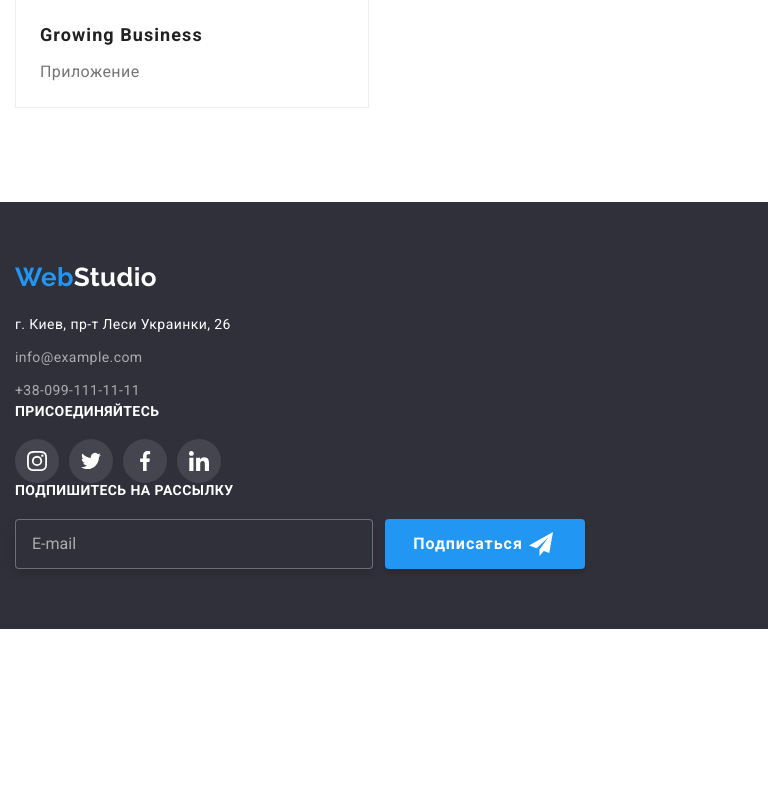
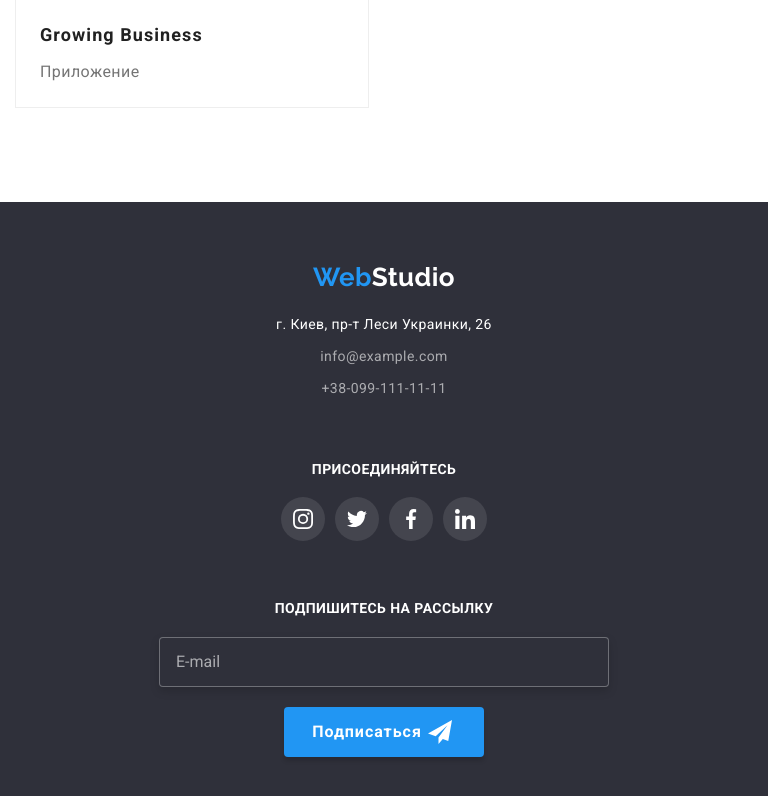
Before and after one commit to leo-layn/goit-markup-hw-08, a plain HTML site: page portfolio.html in a window 768 px wide. Shown: the part 2242-3038 px from the top of the page. Before the commit the page ends 2871 px from the top, so only its background shows below. Drawn offline with nearby package versions, Linux system fonts and the light colour scheme.

Commit message:
footer mobile/tablet

```diff
--- a/portfolio.html
+++ b/portfolio.html
@@ -207,6 +207,8 @@
                 </ul>
             </div>
         </section>
+
+        <script src="./js/mobile-menu.js"></script>
     </main>
 
     <footer class="footer">
--- a/scss/components/_footer.scss
+++ b/scss/components/_footer.scss
@@ -2,13 +2,20 @@ footer {
     background-color: $bg-color-section-black;
     padding-top: 60px;
     padding-bottom: 60px;
+
+    @media screen and (max-width: 1199px) {
+        position: relative;
+        height: 603px;
+        text-align: center;
+    }
+
 }
 
 .footer__container {
     padding-left: 15px;
     padding-right: 15px;
 
-    @media screen and (min-width: 1200) {
+    @media screen and (min-width: 1200px) {
         display: flex;
         align-items: baseline;
         width: 1200px;
@@ -18,7 +25,13 @@ footer {
 }
 
 .footer__contacts {
-    margin-right: 70px;
+    @media screen and (min-width: 768px) and (max-width: 1199px) {
+
+    }
+
+    @media screen and (min-width: 1200px) {
+        margin-right: 70px;
+    }
 }
 
 .footer__contacts--logo {
@@ -69,21 +82,42 @@ footer {
     }
 }
 .address__item + .address__item {
-    margin-top: 9px;
+    margin-top: 8px;
 }
 
 /*Соц сети footer*/
+.socials{
+    @media screen and (max-width: 1199px) {
+        display: flex;
+        justify-content: center;
+        align-items: center;
+        flex-direction: column;
+        margin-top: 60px;
+        margin-bottom: 60px;
+    }
+}
+
 .socials__header {
     font-weight: 700;
     line-height: 16px;
     text-transform: uppercase;
     color: $main-bg-color;
+
 }
 
 .socials__list {
     @extend %list;
-    display: flex;
-    margin-top: 20px;
+
+    @media screen and (max-width: 767px) {
+        display: flex;
+        margin-top: 20px;
+    }
+
+
+    @media screen and (min-width: 768px) {
+        display: flex;
+        margin-top: 20px;
+    }
 }
 
 .socials__item + .socials__item {
@@ -128,7 +162,16 @@ footer {
 }
 
 .subscribe__form {
-    display: flex;
+        display: flex;
+        justify-content: center;
+        align-items: center;
+        flex-direction: column;
+
+    @media screen and (min-width: 1200px) {
+            justify-content: flex-start;
+            align-items: stretch;
+            flex-direction: row;
+        }
 }
 
 .subscribe__input {
@@ -148,12 +191,19 @@ footer {
         line-height: 1.25;
         color: rgba(255, 255, 255, 0.6);
     }
+
+    @media screen and (max-width: 1199px) {
+        width: 450px;
+        margin-bottom: 20px;
+        margin-left: auto;
+        margin-right: auto;
+    }
+
 }
 
 .subscribe__btn {
     position: relative;
     display: inline-block;
-    margin-left: 12px;
     padding: 10px 62px 10px 28px;
     width: 200px;
     height: 50px;
@@ -175,6 +225,10 @@ footer {
     &:focus {
         background-color: $bg-buton-hover-color;
     }
+
+    @media screen and (min-width: 1200px) {
+        margin-left: 12px;
+    }
 }
 
 .subscribe__icon {
```
Also changed, not shown: index.html (+0 -1 lines), css/main.css, css/main.min.css, 2 other files.
